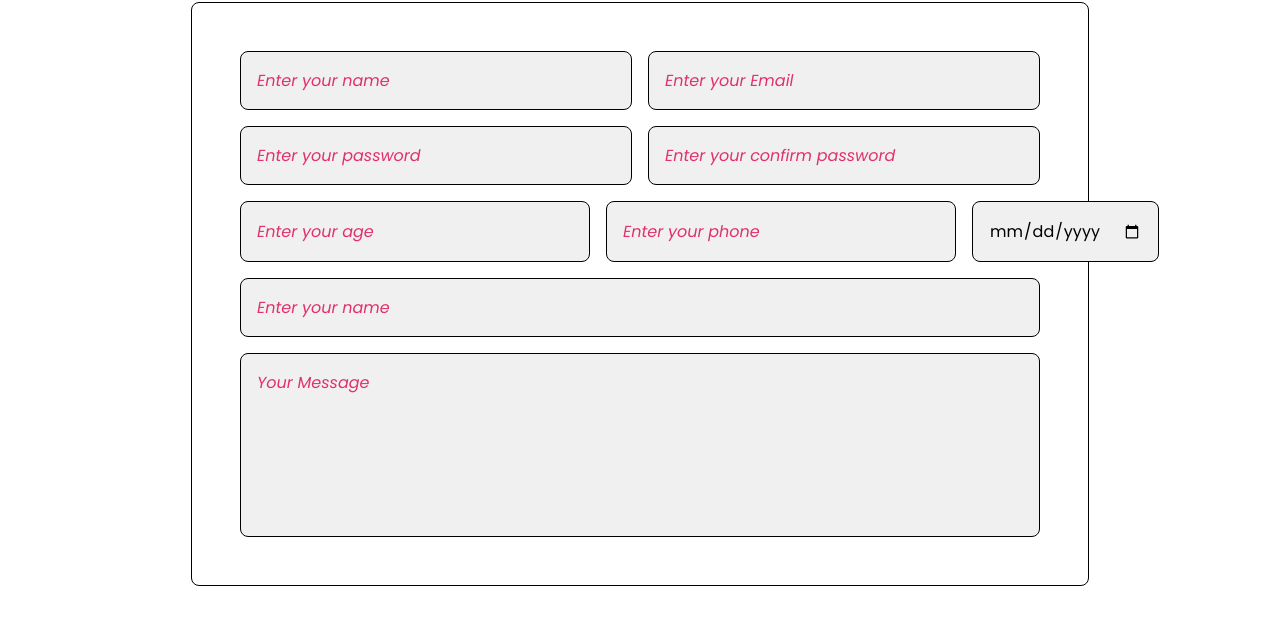
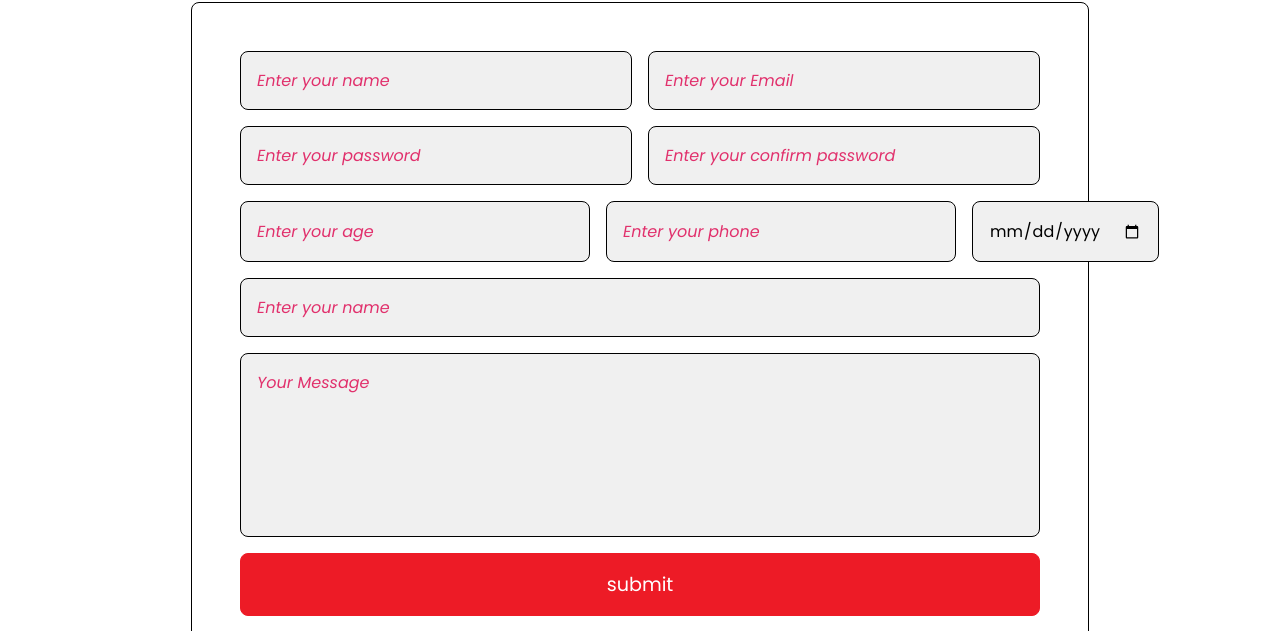
Before and after one commit to MoeKaung122/module1copy, a plain HTML site: page Module1/website DIV/register.html in a window 1280 px wide. Shown: the part 206-837 px from the top of the page. Drawn offline with Linux system fonts and the light colour scheme.

Commit message:
regiter_error_fix

```diff
--- a/Module1/website DIV/register.html
+++ b/Module1/website DIV/register.html
@@ -60,7 +60,8 @@
             </div>
             <div class="form__group">
                 <input type="password" name="" id="" class="form__input" placeholder="Enter your password" required>
-                <input type="password" name="" id="" class="form__input" placeholder="Enter your confirm password" required>
+                <input type="password" name="" id="" class="form__input" placeholder="Enter your confirm password"
+                    required>
             </div>
             <div class="form__group r3">
                 <input type="number" name="" id="" class="form__input " placeholder="Enter your age" required>
@@ -69,6 +70,7 @@
             </div>
             <input type="text" name="" id="" class="form__input" placeholder="Enter your name" required>
             <textarea name="" id="" placeholder="Your Message" class="form__input textarea"></textarea>
+            <button type="submit" class="btn">submit</button>
         </form>
     </main>
     <footer>
```
